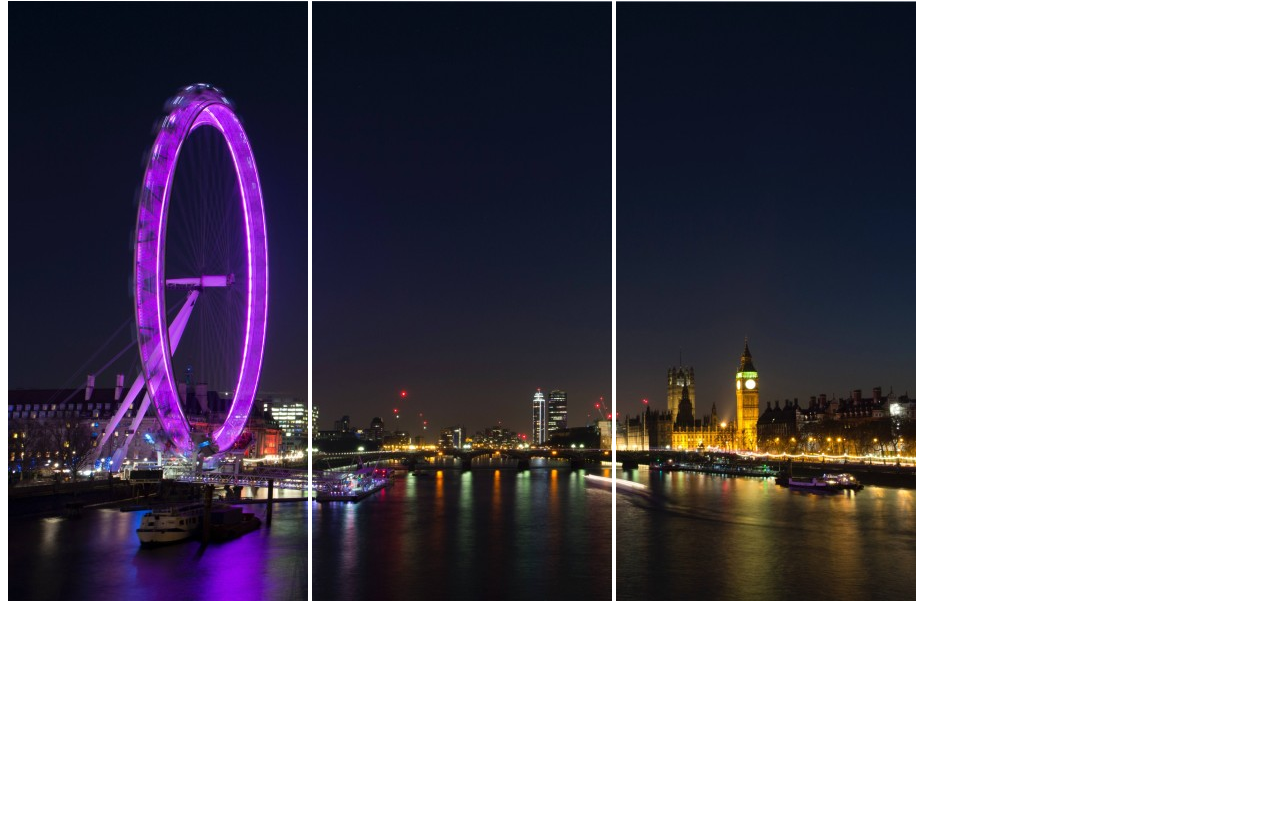
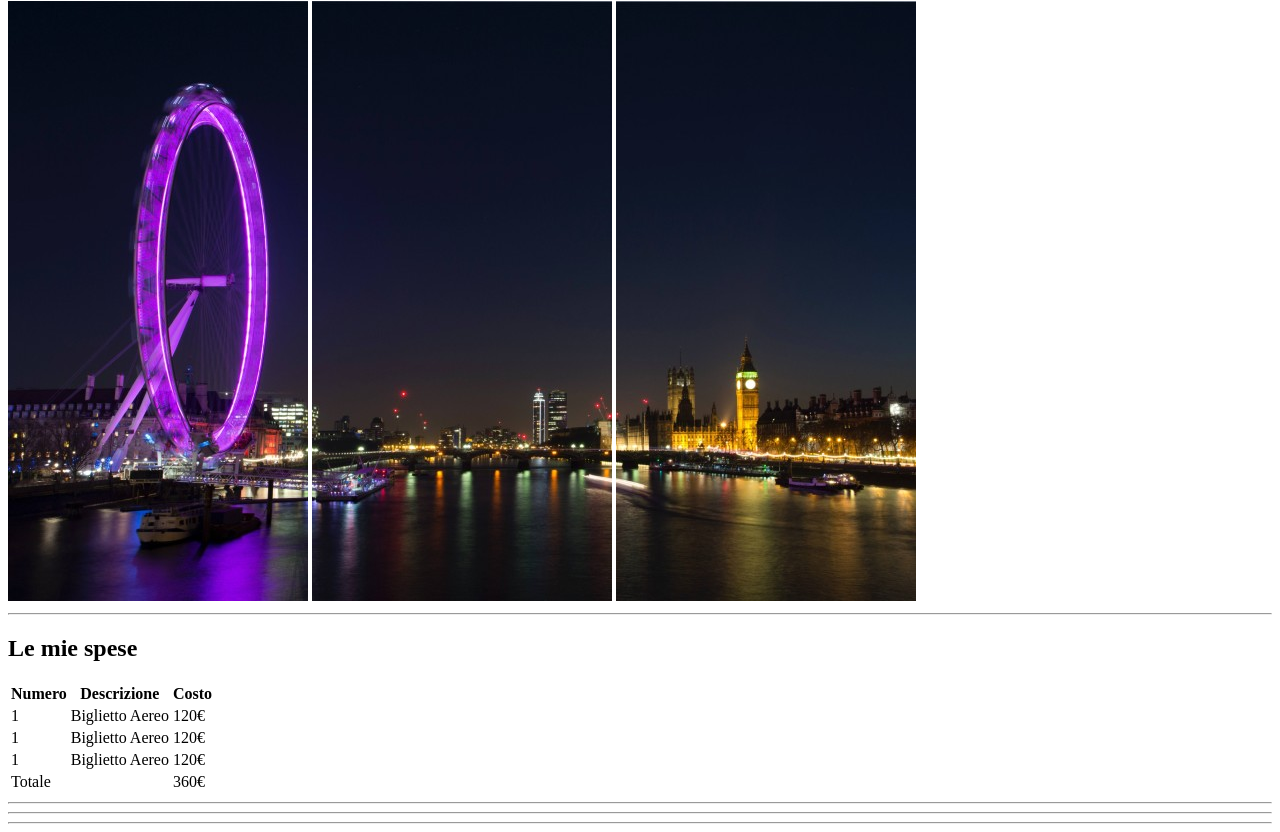
Before and after one commit to Delonteee/html-london-trip, a plain HTML site: page index.html in a window 1280 px wide. Shown: the part 79-911 px from the top of the page. Before the commit the page ends 800 px from the top, so only its background shows below. Drawn offline with Linux system fonts and the light colour scheme.

Commit message:
fatta prima sezione main

```diff
--- a/index.html
+++ b/index.html
@@ -11,26 +11,60 @@
             <img src="./img/pexels-bill-emrich-230794-0.jpg" alt="">
             <img src="./img/pexels-bill-emrich-230794-1.jpg" alt="">
             <img src="./img/pexels-bill-emrich-230794-2.jpg" alt="">
+            <hr>
         </header>
         <main>
             <!--Inizio: prima sezione dela pagina-->
             <section>
+                <h2>Le mie spese</h2>
+                <table>
+                    <thead>
+                        <tr>
+                            <th>Numero</th>
+                            <th>Descrizione</th>
+                            <th>Costo</th>
+                        </tr>
+                    </thead>
+                    <tbody>
+                        <tr>
+                            <td>1</td>
+                            <td>Biglietto Aereo</td>
+                            <td>120€</td>
+                        </tr>
+                        <tr>
+                            <td>1</td>
+                            <td>Biglietto Aereo</td>
+                            <td>120€</td>
+                        </tr>
+                        <tr>
+                            <td>1</td>
+                            <td>Biglietto Aereo</td>
+                            <td>120€</td>
+                        </tr>
+                    </tbody>
+                    <tfoot>
+                        <tr>
+                            <td colspan="2">Totale</td>
+                            <td>360€</td>
+                        </tr>
+                    </tfoot>
+                </table>
 
             </section>
             <!--Fine: prima sezione dela pagina-->
-
+            <hr>
             <!--Inizio: seconda sezione dela pagina-->
             <section>
 
             </section>
             <!--Fine: seconda sezione dela pagina-->
-
+            <hr>
             <!--Inizio: terza sezione dela pagina-->
             <section>
 
             </section>
             <!--Fine: terza sezione dela pagina-->
-
+            <hr>
             <!--Inizio: quarta sezione dela pagina-->
             <section>
 
```
